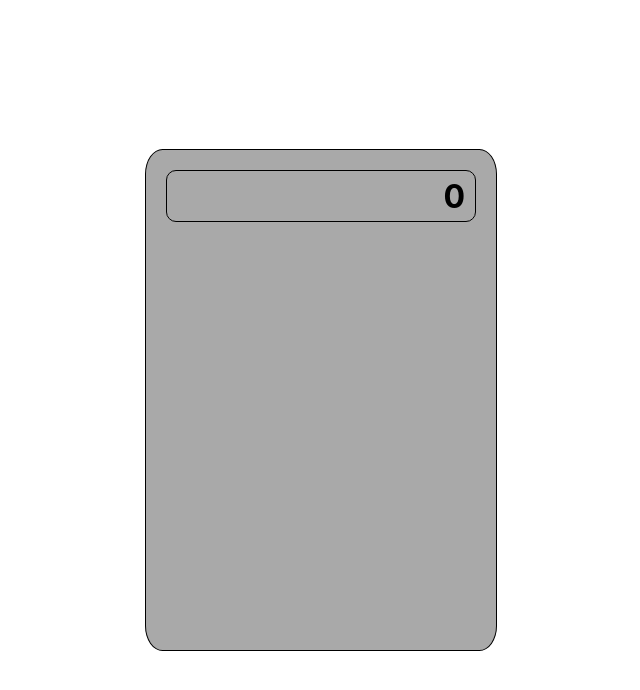
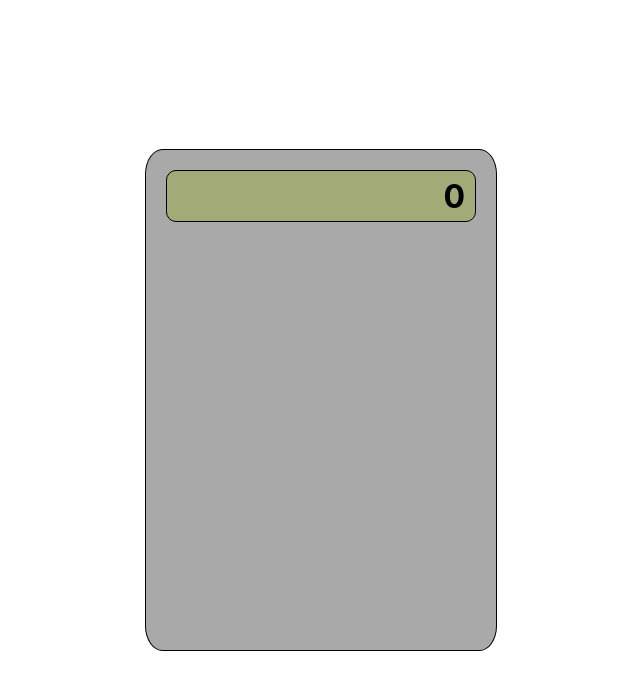
Before and after one commit to mrkshx/calculator, a React (Create React App) app: page / in a window 1280 px wide. Shown: the top 690 px of the page, without its empty margins (319-959 px from the left). Built offline with nearby package versions, Linux system fonts and the light colour scheme.

Commit message:
added background color

```diff
--- a/src/style/display.scss
+++ b/src/style/display.scss
@@ -7,4 +7,5 @@
   border: 1px solid;
   margin: 20px;
   padding: 0 10px;
+  background-color: #a2aa78;
 }
```
